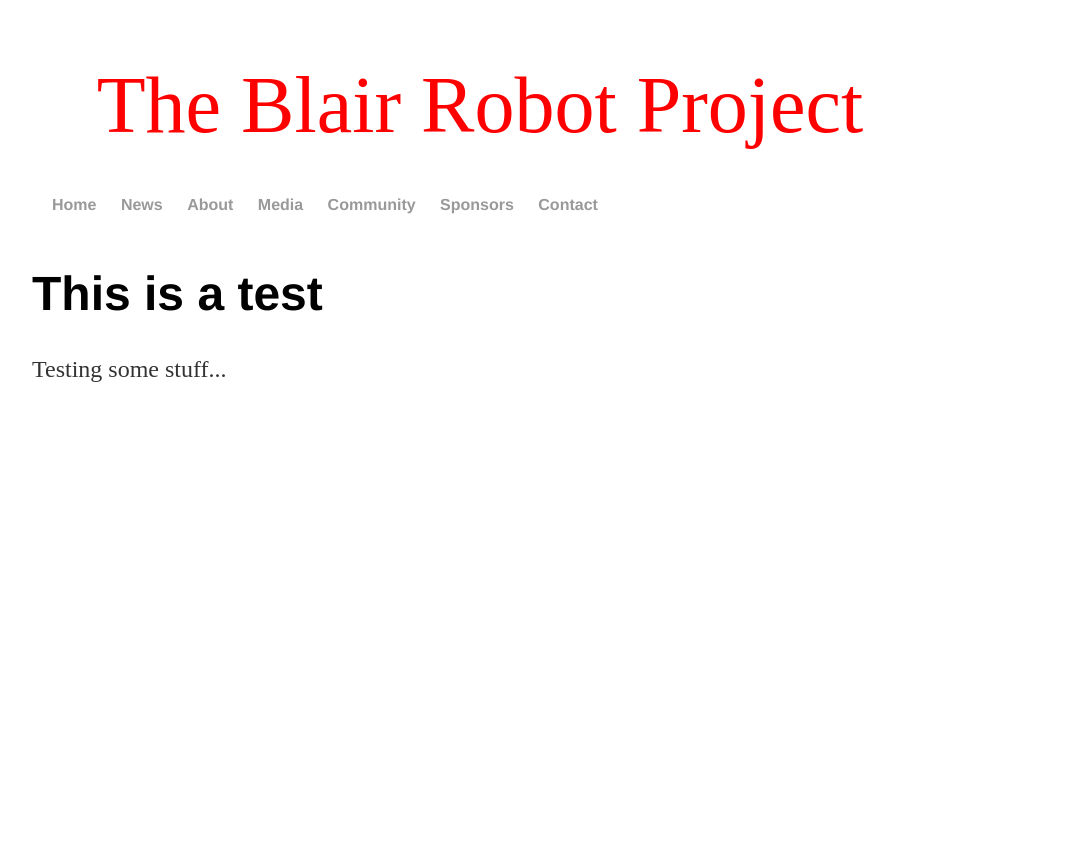
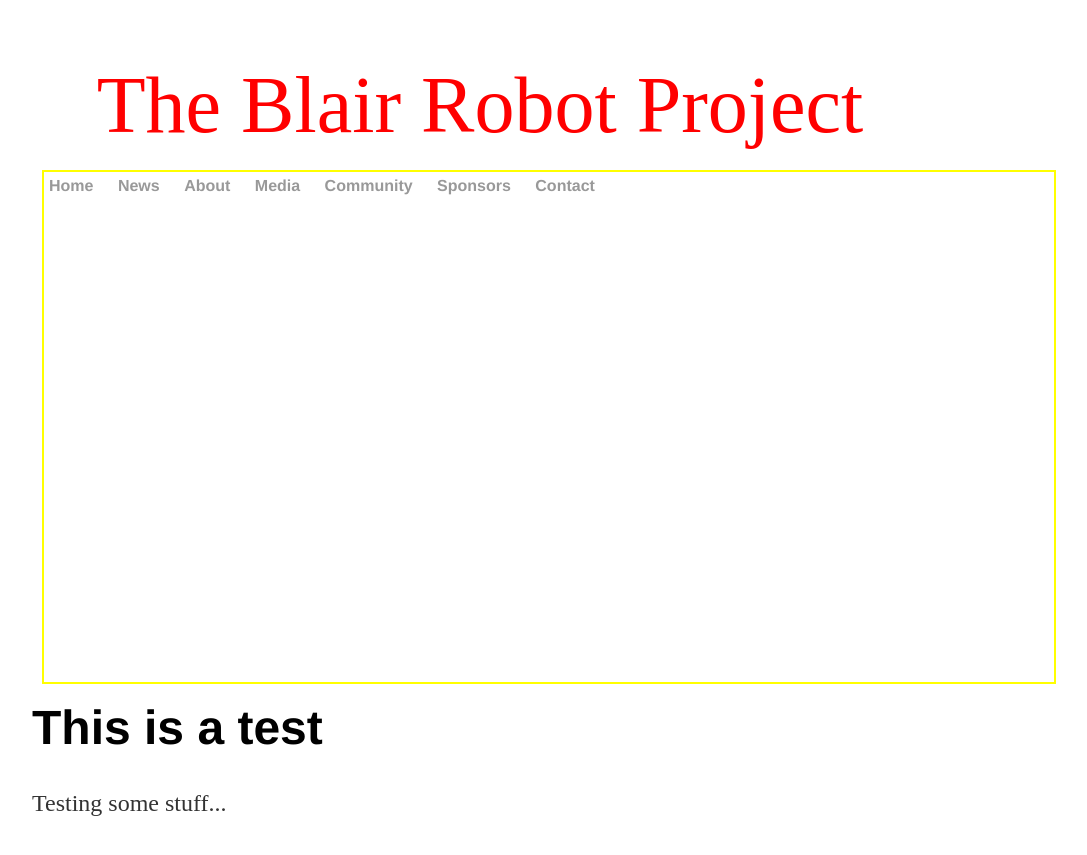
Before and after one commit to mouseythemouse/449, a Jekyll site: the page built from index.html, in a window 1280 px wide. Shown: the top 855 px of the page, without its empty margins (160-1247 px from the left). Built offline with Jekyll 4.4.1, drawn with Linux system fonts in a browser that asks for light colours.

Commit message:
Update main.css

```diff
--- a/css/main.css
+++ b/css/main.css
@@ -19,6 +19,13 @@ nav ul {
     padding: 20px;
     list-style: none;
     font-weight: bold;
+    float: left;
+    width: 1000px;
+    height: 500px;
+    margin-left: 10px;
+    margin-top: 10px;
+    padding: 5px;
+    border: 2px solid yellow
 }
 nav ul li {
     display: inline;
```
